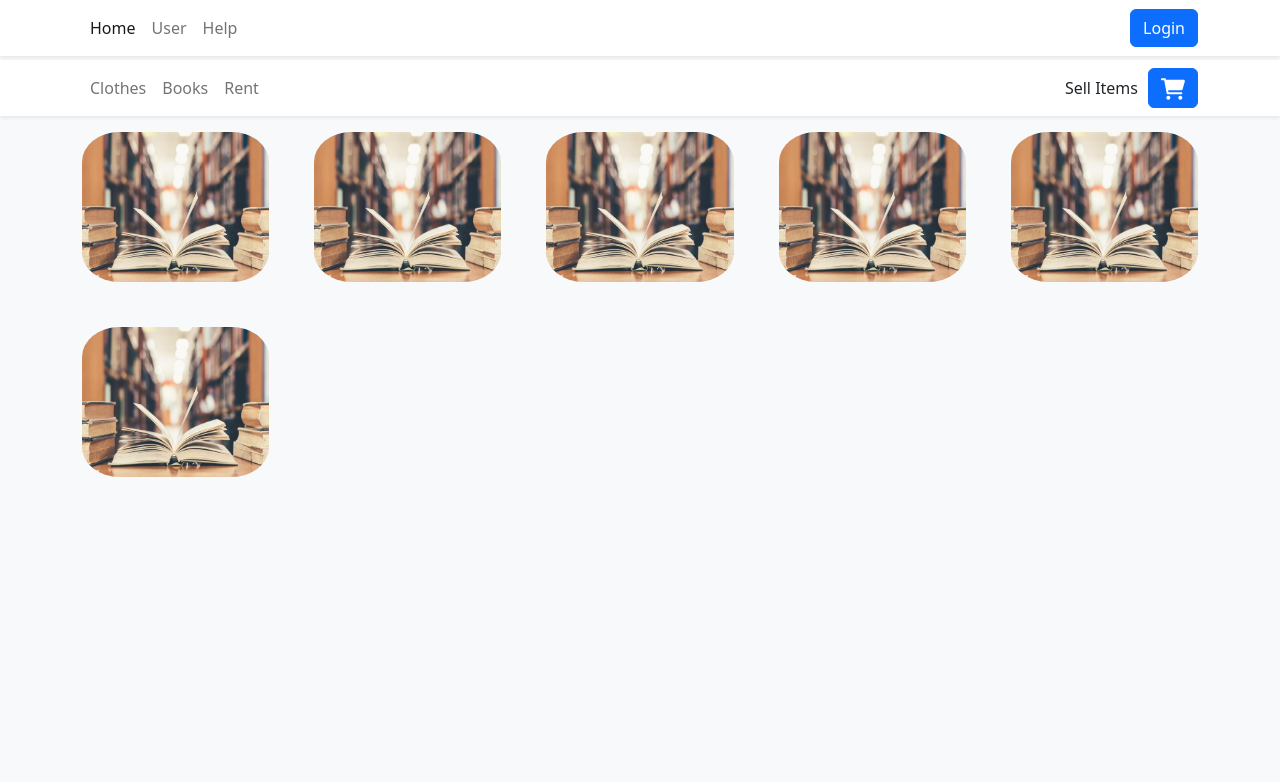
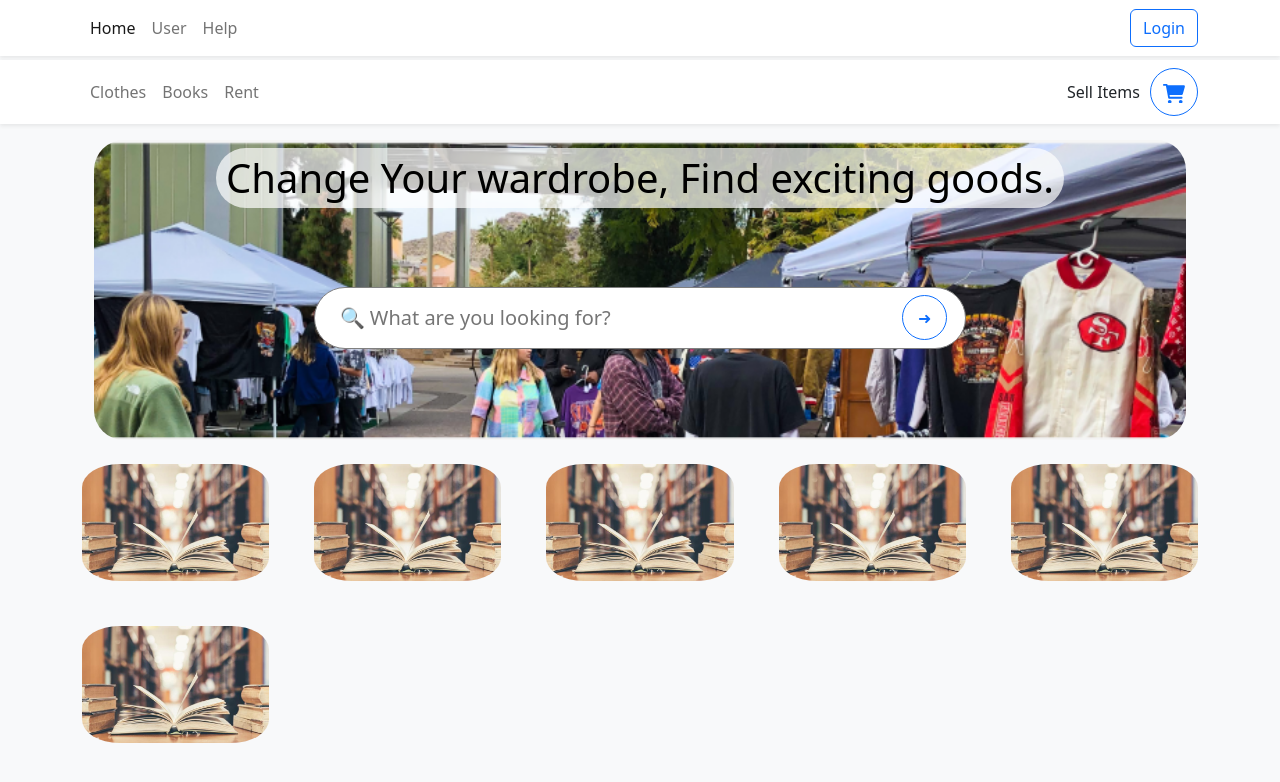
Before and after one commit to Dusi10/marketplace_1, a React (Vite) app: page / in a window 1280 px wide. Shown: the top 782 px of the page. Built offline with nearby package versions, Linux system fonts and the light colour scheme; no server answers.

Commit message:
search bar positioning

```diff
--- a/src/App.tsx
+++ b/src/App.tsx
@@ -31,6 +31,7 @@ function App() {
           <Route path="/Rent" element={<Rent />} />
         </Routes>
       </Container>
+
     </>
   );
 }
--- a/src/components/Cart.tsx
+++ b/src/components/Cart.tsx
@@ -1,16 +1,18 @@
 import { Button } from "react-bootstrap";
+import "../formating/pictures.css"
 
 export const Cart = () => {
   return (
     <>
-        <Button>
+        <Button style={{ width: "3rem", height: "3rem", position: "relative" }}
+            variant="outline-primary"
+            className="rounded-circle">
       <svg
         xmlns="http://www.w3.org/2000/svg"
         viewBox="0 0 576 512"
         fill="currentColor"
-        width="24"
-        height="24"
         style={{ display: "inline-block" }}
+
       >
         <path d="M96 0C107.5 0 117.4 8.19 119.6 19.51L121.1 32H541.8C562.1 32 578.3 52.25 572.6 72.66L518.6 264.7C514.7 278.5 502.1 288 487.8 288H170.7L179.9 336H488C501.3 336 512 346.7 512 360C512 373.3 501.3 384 488 384H159.1C148.5 384 138.6 375.8 136.4 364.5L76.14 48H24C10.75 48 0 37.25 0 24C0 10.75 10.75 0 24 0H96zM128 464C128 437.5 149.5 416 176 416C202.5 416 224 437.5 224 464C224 490.5 202.5 512 176 512C149.5 512 128 490.5 128 464zM512 464C512 490.5 490.5 512 464 512C437.5 512 416 490.5 416 464C416 437.5 437.5 416 464 416C490.5 416 512 437.5 512 464z" />
       </svg>
--- /dev/null
+++ b/src/components/SearchBar.tsx
@@ -0,0 +1,5 @@
+export const SearchBar = () => {
+  return (
+<></>
+  );
+};
--- a/src/components/login.tsx
+++ b/src/components/login.tsx
@@ -24,11 +24,11 @@ export const Login = () => {
       {user ? (
         <div className="user-info">
           <span>{user.displayName}</span>
-          <Button onClick={signUserOut}>Logout</Button>
+          <Button onClick={signUserOut} variant="outline-primary" >Logout</Button>
         </div>
       ) : (
         <div>
-          <Button onClick={signInWithGoogle}>Login</Button>
+          <Button onClick={signInWithGoogle} variant="outline-primary">Login</Button>
         </div>
       )}
     </div>
--- a/src/formating/pictures.css
+++ b/src/formating/pictures.css
@@ -1,11 +1,69 @@
 .pictures-container {
   display: grid;
-    grid-template-columns: repeat(auto-fill, minmax(150px, 1fr));
+  grid-template-columns: repeat(auto-fit, minmax(150px, 1fr));
   grid-gap: 45px;
 }
 
 .picture {
-    height: 150px;
+  max-height: 150px;
   width: 100%;
   border-radius: 20%;
+  object-fit: cover;
 }
+.cart {
+  border-radius: 80%;
+}
+.search {
+  display: flex;
+  justify-content: center;
+  align-items: center;
+}
+.search-picture{
+  border-top-left-radius: 30px;
+  border-top-right-radius: 30px;
+  border-bottom-left-radius: 30px;
+  border-bottom-right-radius: 30px;
+  position: relative;
+}
+.search-field{
+  margin-top: 55px;
+  position: absolute;
+  width: 51%;
+  border-radius: 50px;
+  padding: 15px 25px;
+  font-size: 20px;
+  border: none;
+  transition: 0.2s;
+  border: solid 1px grey;
+}
+.input-submit{
+  margin-top: 55px;
+  position: absolute;
+  right: 26%;
+  width: 45px;
+  height: 45px;
+  border-radius: 50px;
+  border: none;
+  font-size: 25px;
+  color: rgb(84, 84, 248);
+  background-color: whitesmoke;
+  transition: 0.2s all;
+  cursor: pointer;
+  border: solid 1px grey;
+}
+.input_submit:active{
+  transform: scale(0.8);
+
+}
+.texts{
+  padding: 0px 10px;
+  position: absolute;
+  color: black;
+  font-size: 40px;
+  bottom: 74%;
+  background-color: rgba(255, 255, 255, 0.7);
+  border-top-left-radius: 30px;
+  border-top-right-radius: 30px;
+  border-bottom-left-radius: 30px;
+  border-bottom-right-radius: 30px;
+}
--- a/src/pages/Home.tsx
+++ b/src/pages/Home.tsx
@@ -1,8 +1,33 @@
+import { Button, Container, Nav, NavLink } from "react-bootstrap";
 import { auth } from "../config/firebase";
 import "../formating/pictures.css";
+import { SearchBar } from "../components/SearchBar";
 
 export function Home() {
   return (
+    <>
+      <Container className="search mb-4">
+        <img
+          className="search-picture"
+          src="src\pictures\search.png"
+          alt="USM Cover Photo"
+          style={{
+            width: "100%",
+            height: "auto",
+            objectFit: "cover",
+            minHeight: "300px",
+          }}
+        />
+        <span className="texts">Change Your wardrobe, Find exciting goods.</span>
+          <input
+            type="input"
+            placeholder="🔍 What are you looking for?"
+            width={"80%"}
+            className="search-field"
+          />
+          <Button className="input-submit rounded-circle " variant="outline-primary"  type="submit">➜</Button>
+
+      </Container>
       <div className="pictures-container">
         <img
           className="picture"
@@ -35,5 +60,6 @@ export function Home() {
           alt="Book"
         />
       </div>
+    </>
   );
 }
```
Also changed, not shown: src/pictures/search.png (added), 1 other file (tests, documents, lock files or other folders). Lines whose indentation alone changed are shown as unchanged.
